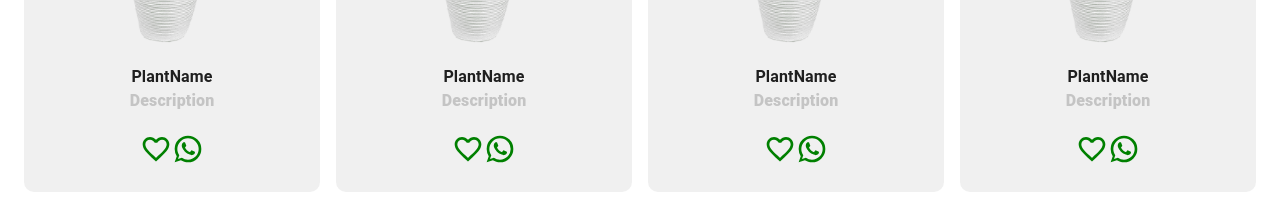
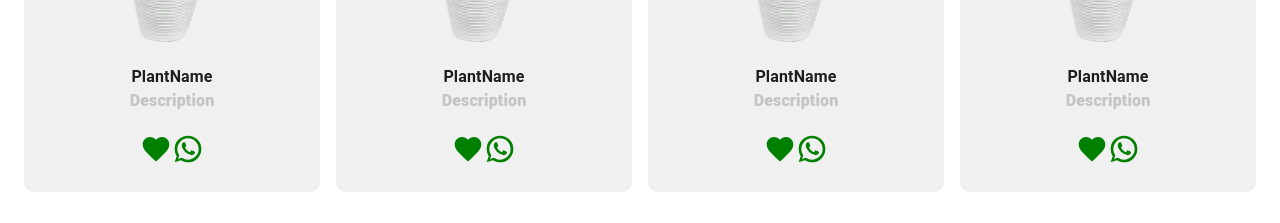
Before and after one commit to ro61zzy/GreenThumb, a React (Create React App) app in the folder client/: page /favorites in a window 1280 px wide. Shown: the part 1200-1423 px from the top of the page. Built offline with nearby package versions, Linux system fonts and the light colour scheme.

Commit message:
favorite

```diff
--- a/client/src/Components/Favorites/Favorites.js
+++ b/client/src/Components/Favorites/Favorites.js
@@ -1,6 +1,6 @@
 import * as React from "react";
 import Typography from "@mui/material/Typography";
-import FavoriteBorderIcon from "@mui/icons-material/FavoriteBorder";
+import FavoriteIcon from '@mui/icons-material/Favorite';
 import WhatsAppIcon from "@mui/icons-material/WhatsApp";
 import Box from "@mui/material/Box";
 import Grid from "@mui/material/Grid";
@@ -21,7 +21,7 @@ export default function Favourites() {
               <Typography className='Name'>PlantName</Typography>
               <Typography className="description">Description</Typography>
               <Box sx={{gap:'10px', color:'green'}} p='20px 0'>
-              <FavoriteBorderIcon sx={{ fontSize: "32px" }} />
+              <FavoriteIcon sx={{ fontSize: "32px" }} />
               <WhatsAppIcon sx={{ fontSize: "32px" }} />
               </Box>
             </Stack>
@@ -35,7 +35,7 @@ export default function Favourites() {
               <Typography className='Name'>PlantName</Typography>
               <Typography className="description">Description</Typography>
               <Box sx={{gap:'10px' , color:'green'}}p='20px 0' gap='20px'>
-              <FavoriteBorderIcon sx={{ fontSize: "32px" }} />
+              <FavoriteIcon sx={{ fontSize: "32px" }} />
               <WhatsAppIcon sx={{ fontSize: "32px" }} />
               </Box>
             </Stack>
@@ -49,7 +49,7 @@ export default function Favourites() {
               <Typography className='Name'>PlantName</Typography>
               <Typography className="description">Description</Typography>
               <Box sx={{gap:'10px',  color:'green'}}p='20px 0'>
-              <FavoriteBorderIcon sx={{ fontSize: "32px" }} />
+              <FavoriteIcon sx={{ fontSize: "32px" }} />
               <WhatsAppIcon sx={{ fontSize: "32px" }} />
               </Box>
             </Stack>
@@ -63,7 +63,7 @@ export default function Favourites() {
               <Typography className='Name'>PlantName</Typography>
               <Typography className="description">Description</Typography>
               <Box sx={{gap:'10px', color:'green'}}p='20px 0'>
-              <FavoriteBorderIcon sx={{ fontSize: "32px" }} />
+              <FavoriteIcon sx={{ fontSize: "32px" }} />
               <WhatsAppIcon sx={{ fontSize: "32px" }} />
               </Box>
             </Stack>
```
